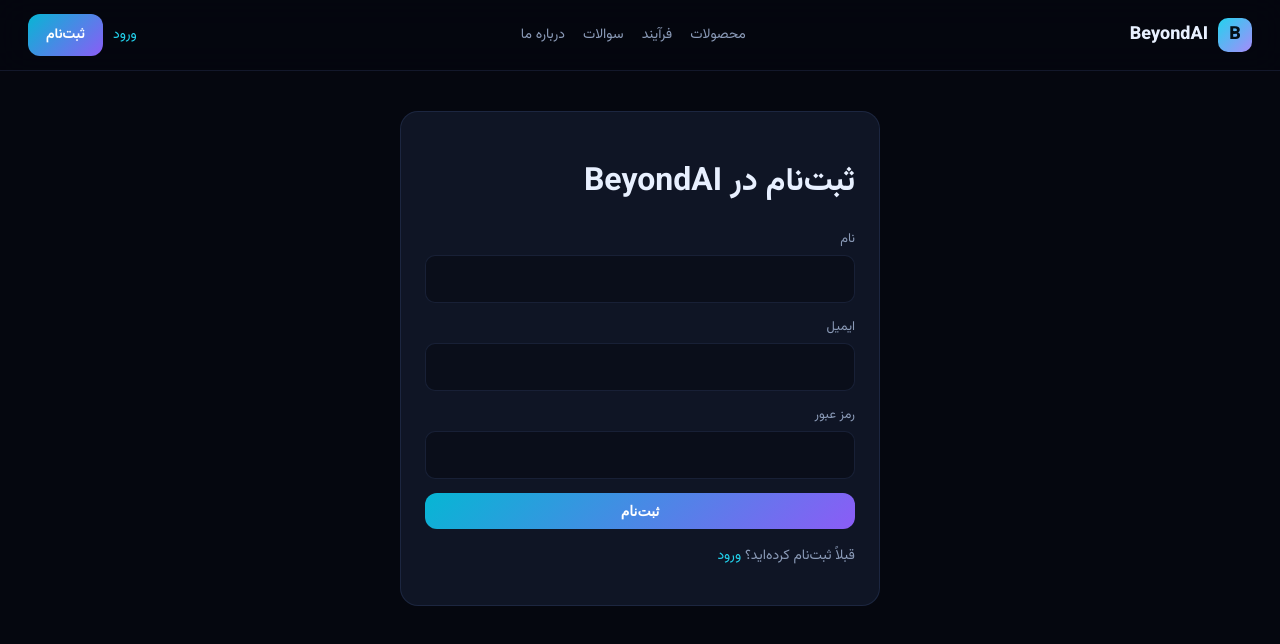
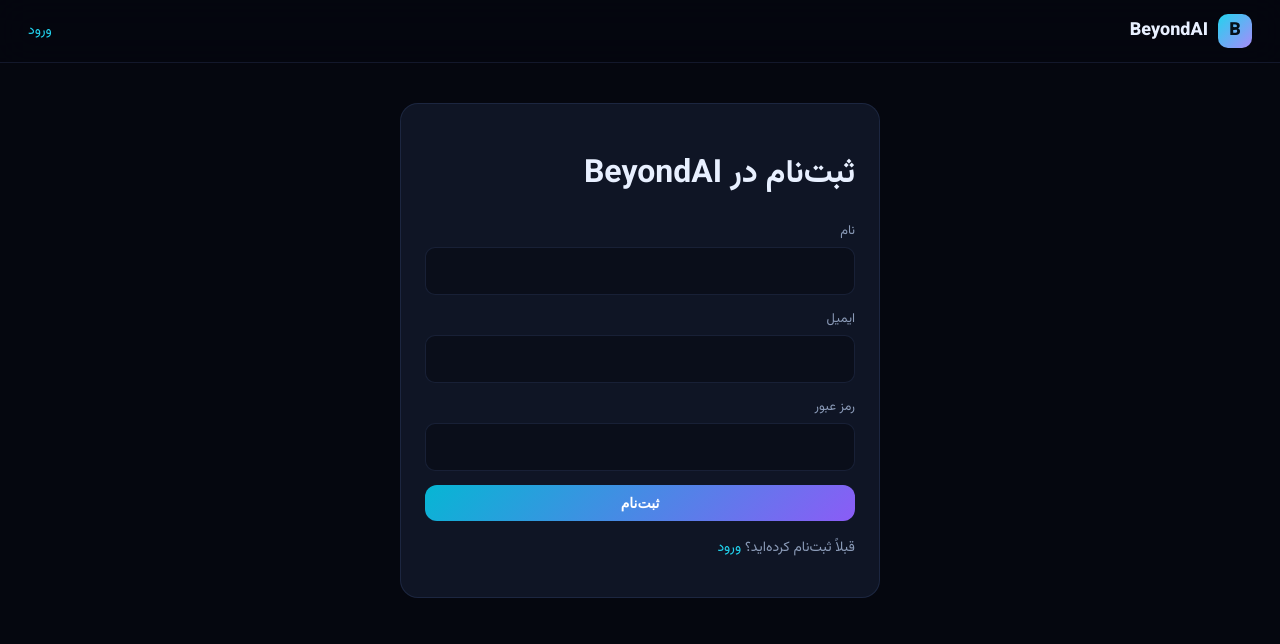
Before and after one commit to AIVORA10X/beyondai, a Next.js app: page /register in a window 1280 px wide. Shown: the top 644 px of the page. Built offline with nearby package versions, Linux system fonts and the light colour scheme; no server answers.

Commit message:
Fix client pages: use static header instead of server Header

```diff
--- a/src/app/register/page.tsx
+++ b/src/app/register/page.tsx
@@ -2,7 +2,6 @@
 
 import { useState } from 'react';
 import Link from 'next/link';
-import { Header } from '@/components/Header';
 
 export default function RegisterPage() {
   const [name, setName] = useState('');
@@ -36,7 +35,13 @@ export default function RegisterPage() {
 
   return (
     <main>
-      <Header />
+      <header className="topbar">
+        <Link className="brand" href="/">
+          <span className="brand-mark">B</span>
+          <span>BeyondAI</span>
+        </Link>
+        <Link href="/login" className="auth-link">ورود</Link>
+      </header>
       <div className="auth-page">
         <h1>ثبت‌نام در BeyondAI</h1>
         <form onSubmit={onSubmit}>
```
Also changed, not shown: src/app/login/page.tsx (+7 -2 lines).
